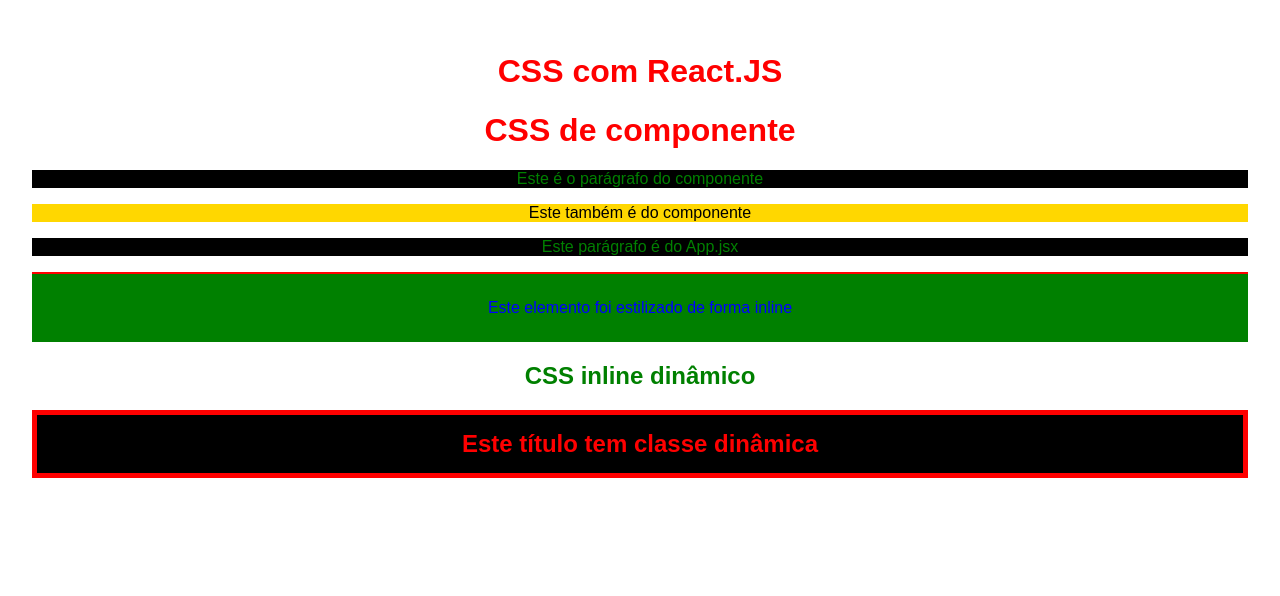
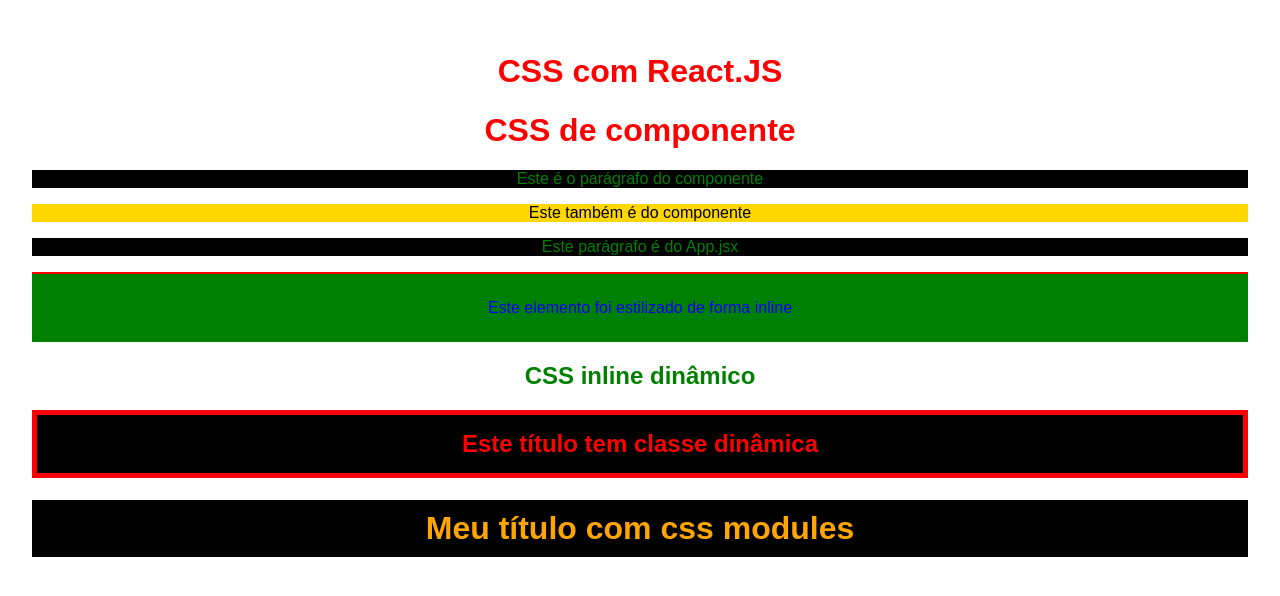
Before and after one commit to juniormps/estudos-react, a React (Vite) app in the folder 4-CSS-REACT/style_react/: page / in a window 1280 px wide. Shown: the top 596 px of the page. Built offline with nearby package versions, Linux system fonts and the light colour scheme.

Commit message:
CSS modules

```diff
--- a/4-CSS-REACT/style_react/src/App.jsx
+++ b/4-CSS-REACT/style_react/src/App.jsx
@@ -1,5 +1,6 @@
 import './App.css'
 import MyComponent from './components/MyComponent'
+import Title from './components/Title'
 
 function App() {
 
@@ -31,6 +32,9 @@
       <h2 className={redTitle ? "redTitle" : "title"}>
         Este título tem classe dinâmica
       </h2>
+
+      {/* CSS Modules */}
+      <Title/>
     </>
   )
 }
--- /dev/null
+++ b/4-CSS-REACT/style_react/src/components/Title.jsx
@@ -0,0 +1,14 @@
+import styles from "./Title.module.css"
+
+const Title = () => {
+
+  return (
+    <>
+        <h1 className={styles.my_title}>
+            Meu título com css modules
+        </h1>
+    </>
+  )
+}
+
+export default Title
--- /dev/null
+++ b/4-CSS-REACT/style_react/src/components/Title.module.css
@@ -0,0 +1,5 @@
+.my_title {
+    color: orange;
+    background-color: black;
+    padding: 10px;
+}
```
